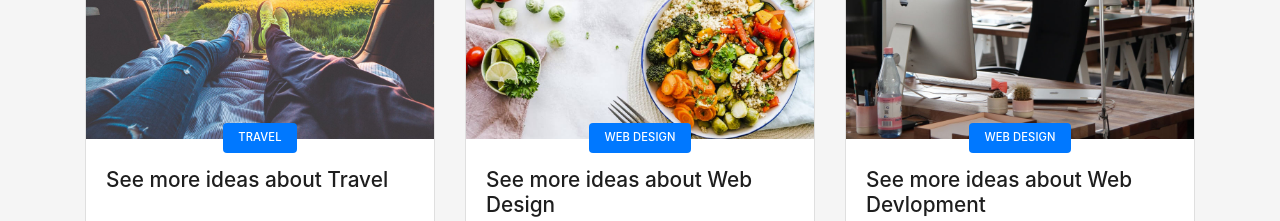
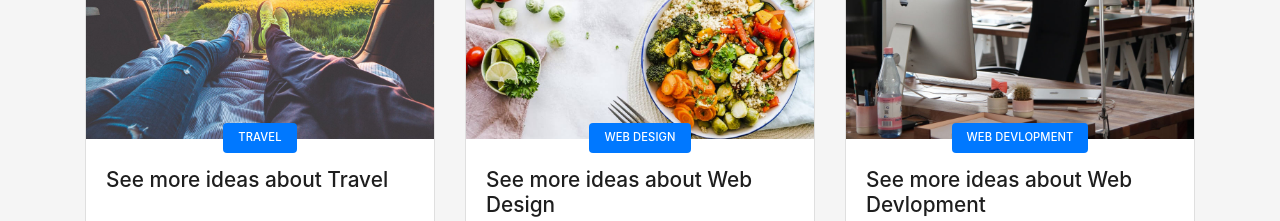
Before and after one commit to shusol/myportfolio.github.io, a plain HTML site: page index.html in a window 1280 px wide. Shown: the part 5760-5981 px from the top of the page. Drawn offline with Linux system fonts and the light colour scheme; animation ran at ten frames a second; files whose address does not match are found by name.

Commit message:
Update index.html

```diff
--- a/index.html
+++ b/index.html
@@ -718,7 +718,7 @@
             <div class="card-body">
               <div class="card-category-box">
                 <div class="card-category">
-                  <h6 class="category">Web Design</h6>
+                  <h6 class="category">Web Devlopment</h6>
                 </div>
               </div>
               <h3 class="card-title"><a href="blog-single.html">See more ideas about Web Devlopment</a></h3>
```
